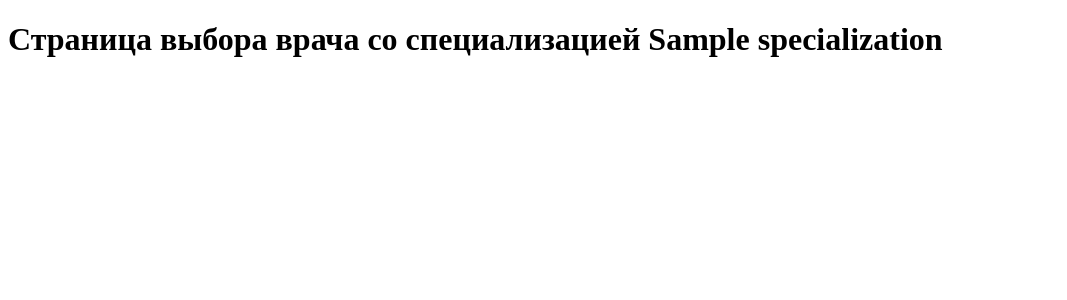
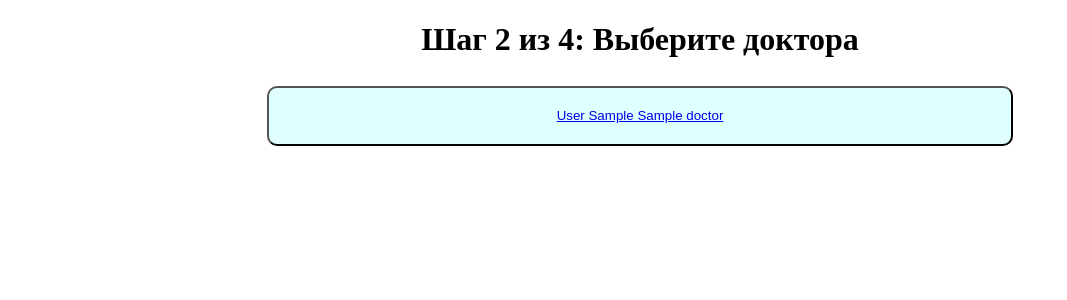
Before and after one commit to AndreyPanda/Schedule, a Django app: page /doctors/1/ in a window 1280 px wide. Shown: the top 300 px of the page, without its empty margins (0-1067 px from the left). Run offline with Django 4.2, Linux system fonts and the light colour scheme; tables that the repository leaves empty hold one stand-in row (values such as "Sample post").

Commit message:
The logic created for the second page (choice the doctor). Only the doctors of chosen specialization is shown.

```diff
--- a/schedule/main/models.py
+++ b/schedule/main/models.py
@@ -18,10 +18,10 @@ class Doctor(models.Model):
     education = models.TextField(max_length=2000)
     description = models.TextField(max_length=5000, blank=True)
     birth_date = models.DateField(null=True, blank=True)
-    working_start_time = models.TimeField(blank=True)
-    working_finish_time = models.TimeField(blank=True)
+    working_start_time = models.TimeField(blank=True, default='08:00')
+    working_finish_time = models.TimeField(blank=True, default='17:00')
     is_active = models.BooleanField(default=True)
     phone = models.CharField(max_length=20, null=True, blank=True)
 
     def __str__(self):
-        return self.last_name
+        return self.last_name + ' ' + self.first_name + ' ' + self.fathers_name
--- a/schedule/main/static/main/css/styles.css
+++ b/schedule/main/static/main/css/styles.css
@@ -18,5 +18,5 @@ button {
     width: 100%;
     height: 60px;
     border-radius: 10px;
-    background: azure;
+    background: lightcyan;
 }
--- a/schedule/main/templates/main/doctors.html
+++ b/schedule/main/templates/main/doctors.html
@@ -1,11 +1,28 @@
+{% load static %}
 <!DOCTYPE html>
 <html lang="en">
 <head>
     <meta charset="UTF-8">
-    <title>Страница выбора врача</title>
-  <h1>Страница выбора врача со специализацией {{ specialization }}</h1>
+    <title>Выбор врача</title>
+    <link type="text/css" href="{% static 'main/css/styles.css' %}" rel="stylesheet" />
 </head>
 <body>
+<h1>Шаг 2 из 4: Выберите доктора</h1>
+
+<table>
+  <tbody>
+    {% for row in rows %}
+      <tr>
+        {% for doctor in row %}
+          <td><button>
+              <a href="{% url 'calendar' doctor.pk %}">{{ doctor }} </a>
+          </button></td>
+        {% endfor %}
+      </tr>
+    {% endfor %}
+  </tbody>
+</table>
+
 
 </body>
 </html>
--- a/schedule/main/urls.py
+++ b/schedule/main/urls.py
@@ -1,8 +1,9 @@
 from django.urls import  path
 
-from main.views import choice_of_specialization, choice_of_doctor
+from main.views import choice_of_specialization, choice_of_doctor, choice_of_time
 
 urlpatterns = [
     path('', choice_of_specialization),
     path('doctors/<int:spec_id>/', choice_of_doctor, name='doctors'),
+    path('calendar/<int:doct_id>/', choice_of_time, name='calendar'),
 ]
--- a/schedule/main/views.py
+++ b/schedule/main/views.py
@@ -1,5 +1,6 @@
 from django.shortcuts import render
-from main.models import Specialization
+from main.models import Specialization, Doctor
+from django.http import HttpResponse
 
 
 def choice_of_specialization(request):
@@ -7,17 +8,17 @@ def choice_of_specialization(request):
     button_count = len(specialists)
     buttons_per_row = 3
     rows = []
-    xxx = iter(specialists)
+    spec_titles = iter(specialists)
 
     for i in range(button_count // buttons_per_row):
         row = []
         for j in range(buttons_per_row):
-            row.append(next(xxx))
+            row.append(next(spec_titles))
         rows.append(row)
 
     row = []
     for i in range(button_count % buttons_per_row):
-        row.append(next(xxx))
+        row.append(next(spec_titles))
     rows.append(row)
 
     context = {
@@ -27,9 +28,30 @@ def choice_of_specialization(request):
     return render(request, 'main/index.html', context)
 
 def choice_of_doctor(request, spec_id):
+    doctors = Doctor.objects.filter(is_active=True, specialization=spec_id)
+    button_count = len(doctors)
+    buttons_per_row = 3
+    rows = []
+    doctor_titles = iter(doctors)
+
+    for i in range(button_count // buttons_per_row):
+        row = []
+        for j in range(buttons_per_row):
+            row.append(next(doctor_titles))
+        rows.append(row)
+
+    row = []
+    for i in range(button_count % buttons_per_row):
+        row.append(next(doctor_titles))
+    rows.append(row)
+
     context = {
+        'rows': rows,
         'spec_id': spec_id,
         'specialization': Specialization.objects.get(pk=spec_id).title
     }
 
     return render(request, 'main/doctors.html', context)
+
+def choice_of_time(request, doct_id):
+    return HttpResponse(f"Здесь будет календарь для врача {Doctor.objects.get(pk=doct_id)}")
```
Also changed, not shown: schedule/main/migrations/0003_alter_doctor_description_alter_doctor_photo_and_more.py (added).
